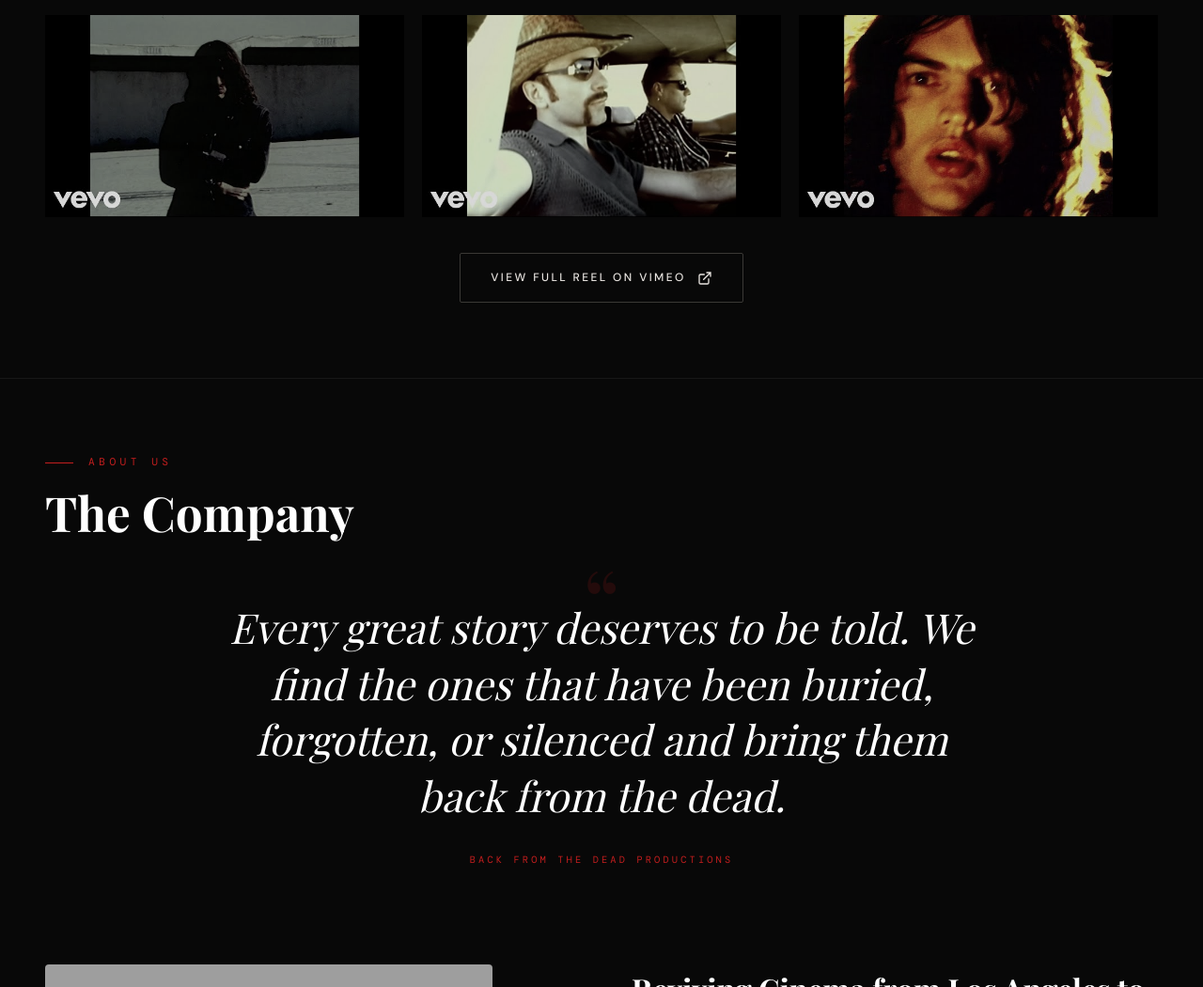
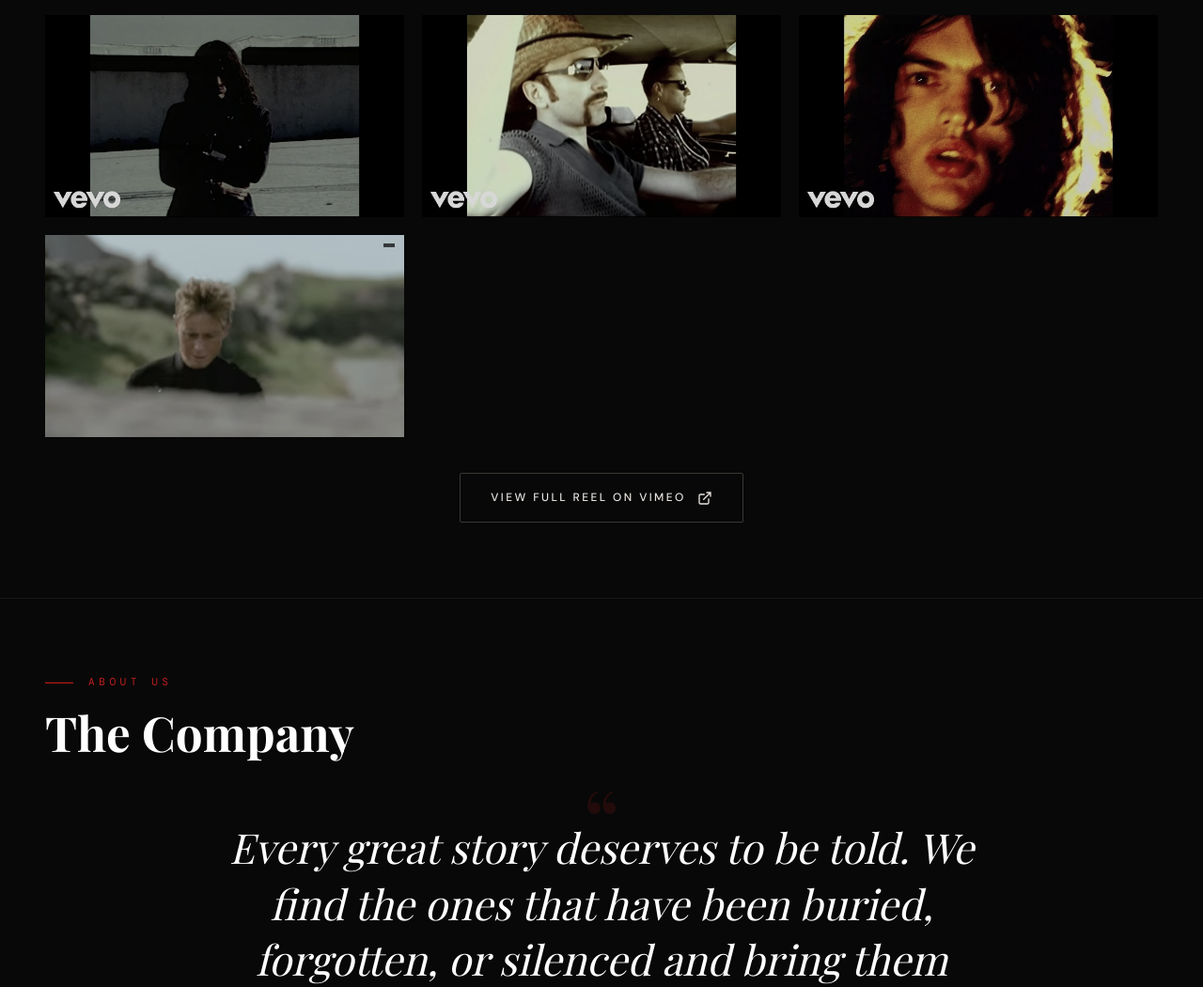
Before and after one commit to comeallain/bftd-website, a plain HTML site: page index.html in a window 1280 px wide. Shown: the part 2979-4029 px from the top of the page at 94% size. Drawn offline with nearby package versions, Linux system fonts and the light colour scheme; grey boxes are pictures that could not be loaded; a web font is replaced by a local one.

Commit message:
Update videos via BFTD Content Manager

```diff
--- a/index.html
+++ b/index.html
@@ -759,7 +759,10 @@ const reelData=[
    thumb:'https://comeallain.github.io/bftd-website/images/thumblastn.jpg',dur:''},
 
   {platform:'youtube',videoId:'1xIGyp9efXU',title:'The Verve - Superstar',sub:'',cat:'music',
-   thumb:'https://comeallain.github.io/bftd-website/images/thumbsuper.jpg',dur:''}
+   thumb:'https://comeallain.github.io/bftd-website/images/thumbsuper.jpg',dur:''},
+
+  {platform:'youtube',videoId:'kUjXtpQ0vqY',title:'AIB - The Surfer',sub:'',cat:'commercial',
+   thumb:'https://comeallain.github.io/bftd-website/images/aibsurfer.png',dur:''}
 ];
 let currentReelIdx=0;
 const reelGrid=document.getElementById('reelGrid');
```
